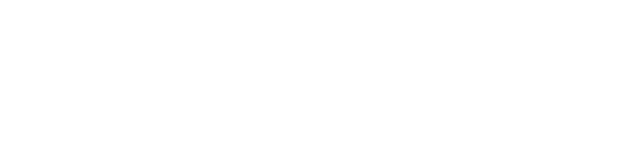
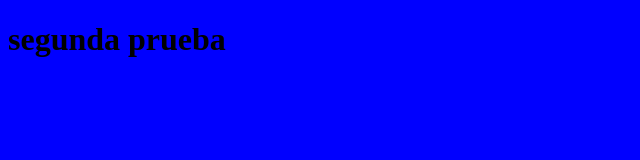
Before and after one commit to Paul-Gonz/PruebaRepositorio, a plain HTML site: page index.html in a window 1280 px wide. Shown: the whole page, without its empty margins (0-640 px from the left). Drawn offline with Linux system fonts and the light colour scheme.

Commit message:
fondo y titulo

```diff
--- /dev/null
+++ b/css/style.css
@@ -0,0 +1,3 @@
+    body {
+        background-color: blue;
+    }
--- a/index.html
+++ b/index.html
@@ -4,8 +4,9 @@
     <meta charset="UTF-8">
     <meta name="viewport" content="width=device-width, initial-scale=1.0">
     <title>Prueba 1</title>
+    <link rel="stylesheet" href="css/style.css">
 </head>
 <body>
-
+    <h1>segunda prueba</h1>
 </body>
 </html>
```
Also changed, not shown: js/file.js (added).
